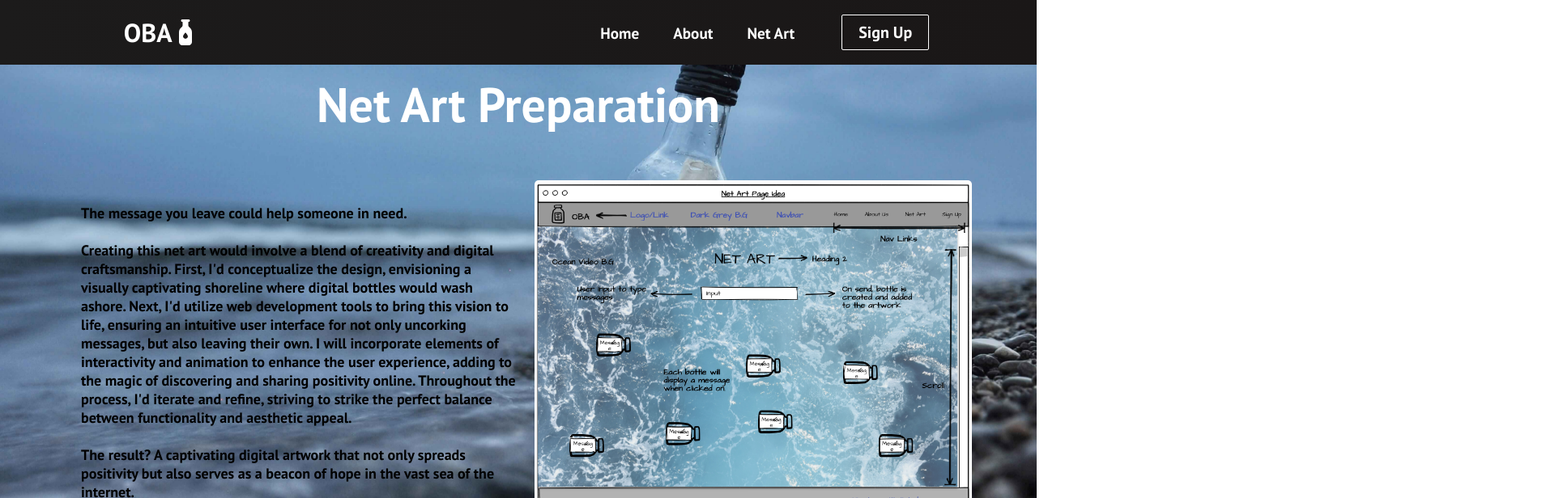
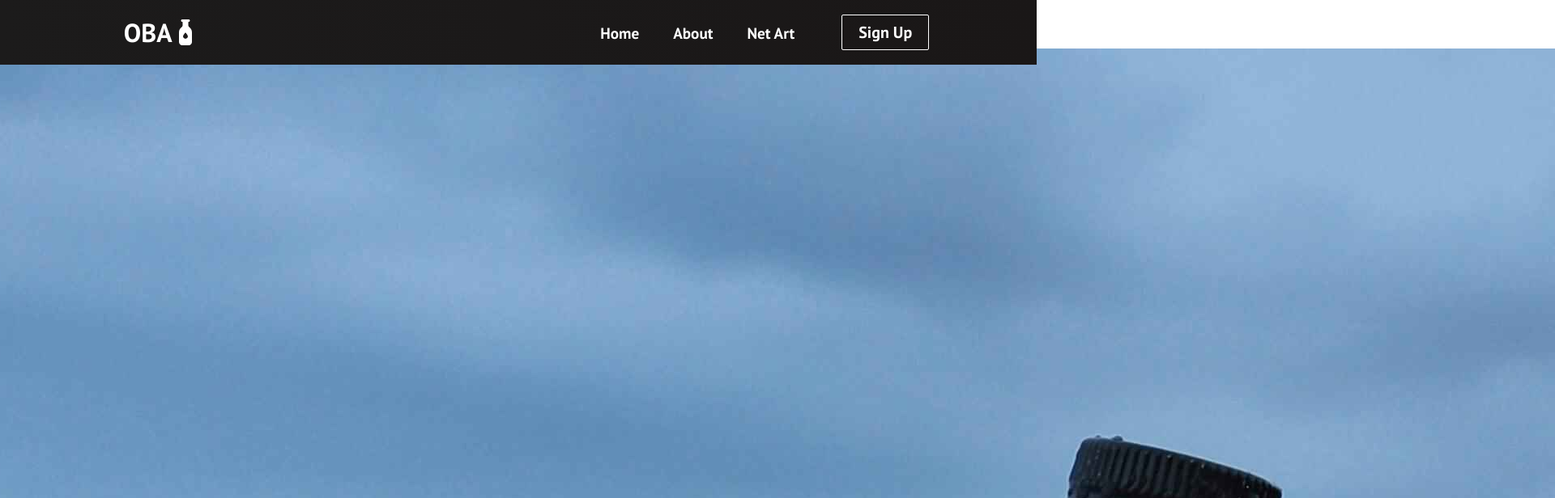
Before and after one commit to TamaraBogdanov/single-page-application, a React (Create React App) app: page /single-page-application/art in a window 1280 px wide. Shown: the top 616 px of the page at 81% size, 1920 px wide, since content can reach past the window. Built offline with nearby package versions, Linux system fonts and the light colour scheme.

Commit message:
linksimg

```diff
--- a/src/components/Art.js
+++ b/src/components/Art.js
@@ -5,7 +5,7 @@ function Art() {
 	return (
 		<section className="about-component">
 			{/* Background image */}
-			<img src="./images/img-8.jpg" className="bg-image" alt="img" />
+			<img src="./images/img-8.jpg" alt="bgimage" />
 
 			{/* Title */}
 			<h3>Net Art Preparation</h3>
--- a/src/components/Slider.js
+++ b/src/components/Slider.js
@@ -25,7 +25,7 @@ function Slider({ slides }) {
 
 	return (
 		<section className="slider-component">
-			<img src="./images/img-2.jpg" className="bg-image" alt="img" />{" "}
+			<img src="./images/img-2.jpg" alt="bgimage" />
 			{/* Background image */}
 			<h1>Design Journal</h1> {/* Heading for the slider section */}
 			<section className="slider">
```
